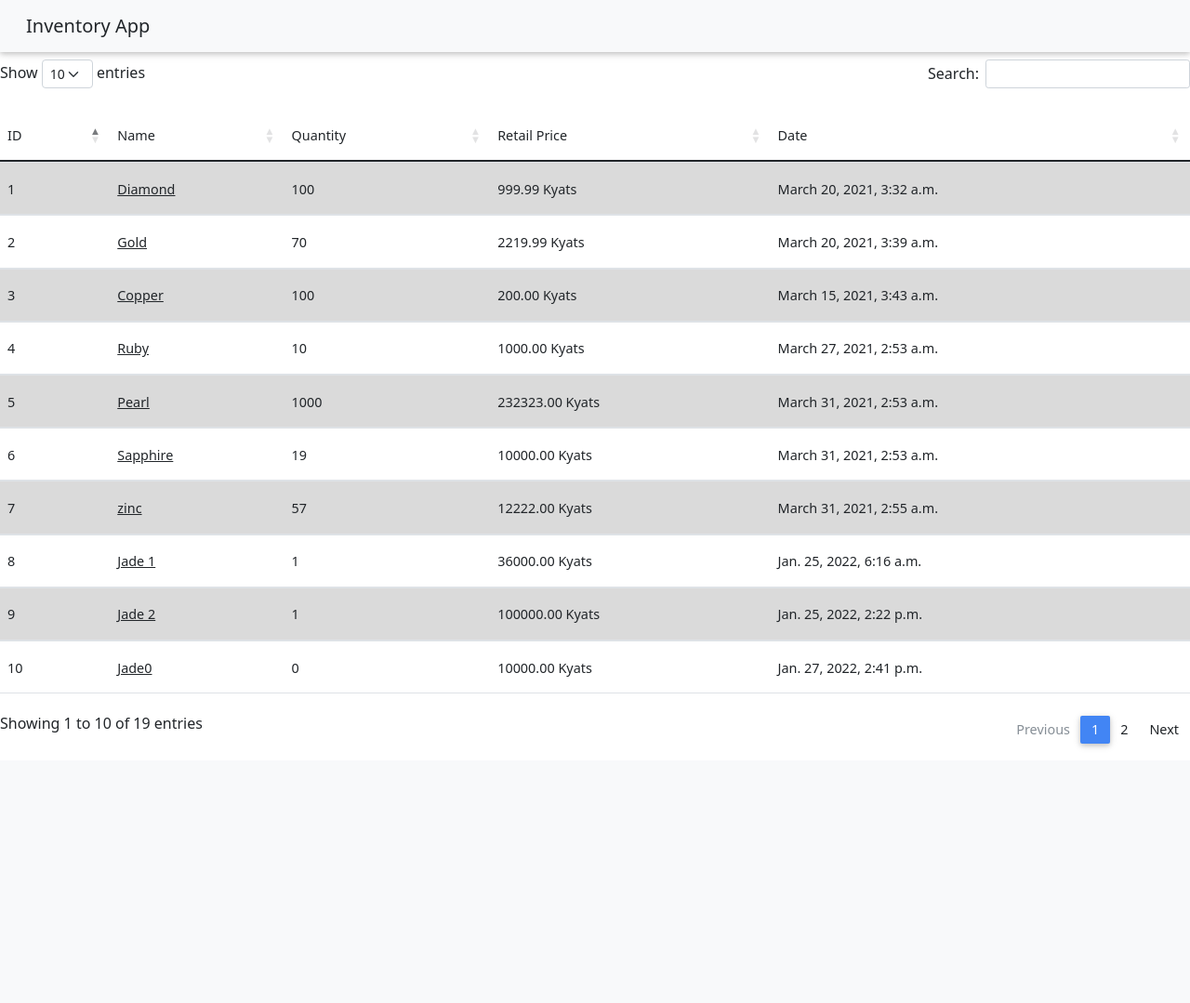
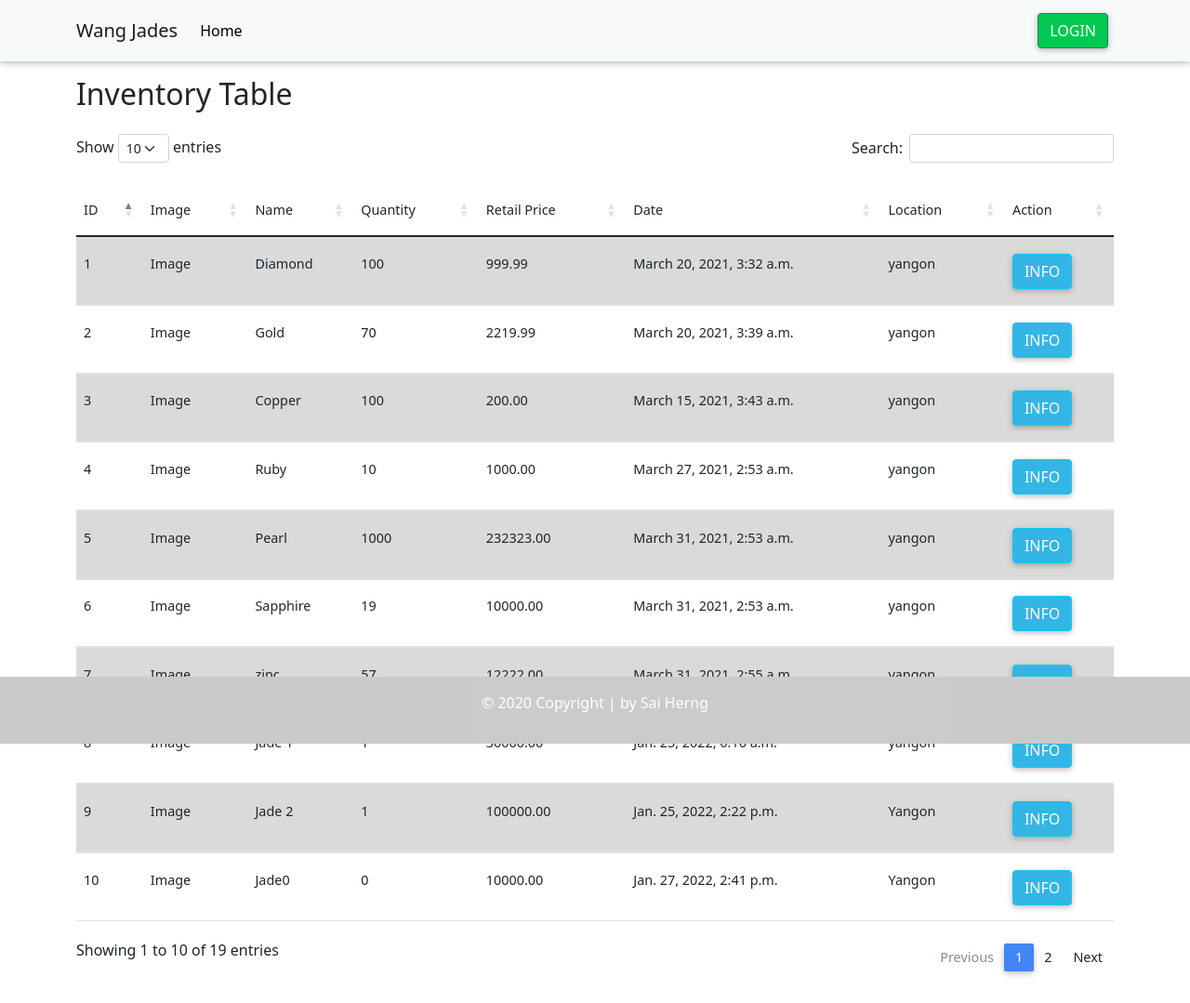
Before and after one commit to saiherng/inventory-app, a Django app: page / in a window 1280 px wide. Shown: the whole page at 93% size. Before the commit the page ends 804 px from the top, so only its background shows below. Run offline with Django 3.2, Linux system fonts and the light colour scheme; data comes from the database, SQL or seed files in the repository; both versions use the stored data as it was after the commit; some libraries are stand-ins or nearby versions.

Commit message:
added datatable

```diff
--- a/main/models.py
+++ b/main/models.py
@@ -1,5 +1,4 @@
 from django.db import models
-#from djmoney.models.fields import MoneyField
 
 
 # Create your models here.
@@ -11,10 +10,14 @@
     quantity = models.IntegerField()
     retail_price = models.DecimalField(max_digits=10, decimal_places=2)
     buy_date = models.DateTimeField()
+    location = models.CharField(max_length=50)
 
     @property
     def getPrice(self):
-        return str(self.retail_price) + " Kyats"
+        return str(self.retail_price)
+
+    def getName(self):
+        return str(self.name)
 
     def __str__(self):
         return self.name
--- a/main/templates/main/index.html
+++ b/main/templates/main/index.html
@@ -5,7 +5,7 @@
   <meta charset="UTF-8" />
   <meta name="viewport" content="width=device-width, initial-scale=1, shrink-to-fit=no" />
   <meta http-equiv="x-ua-compatible" content="ie=edge" />
-  <title>Material Design for Bootstrap</title>
+  <title>Inventory App</title>
   <!-- MDB icon -->
   <link rel="icon" href="img/mdb-favicon.ico" type="image/x-icon" />
   <!-- Font Awesome -->
@@ -34,24 +34,43 @@
 </head>
 
 <body>
-  <!-- Start your project here-->
 
-  <nav class="navbar navbar-light bg-light">
-    <div class="container-fluid">
-      <a class="navbar-brand">Inventory App</a>
+  <nav class="navbar navbar-expand-lg navbar-light bg-light">
+    <div class="container">
+      <a class="navbar-brand" href="#">Wang Jades</a>
+      <button class="navbar-toggler" type="button" data-bs-toggle="collapse" data-bs-target="#navbarSupportedContent" aria-controls="navbarSupportedContent" aria-expanded="false" aria-label="Toggle navigation">
+        <span class="navbar-toggler-icon"></span>
+      </button>
+      <div class="collapse navbar-collapse" id="navbarSupportedContent">
+        <ul class="navbar-nav me-auto mb-2 mb-lg-0">
+          <li class="nav-item">
+            <a class="nav-link active" aria-current="page" href="#">Home</a>
+          </li>
 
+
+        </ul>
+        <a href="/admin" role="button" class="btn btn-success" >Login</a>
+      </div>
     </div>
-
   </nav>
 
- <table id="dtBasicExample" class="table table-striped table-hover" style="width:100%">
+
+  <div class="container mb-3 mt-3">
+    <section><h2>Inventory Table </h2></section>
+  </div>
+
+<div class="container mb-3">
+  <table id="dtBasicExample" class="table table-striped table-hover" style="width:100%">
     <thead class="dataTables">
       <tr>
         <th scope="col">ID</th>
+        <th scope="col">Image</th>
         <th scope="col">Name</th>
         <th scope="col">Quantity</th>
         <th scope="col">Retail Price</th>
         <th scope="col">Date</th>
+        <th scope="col">Location</th>
+        <th scope="col">Action</th>
       </tr>
     </thead>
     <tbody>
@@ -59,21 +78,30 @@
       {% for item in items %}
       <tr>
         <th scope="row">{{item.id}}</th>
-        <td><a href="/item/{{item.id}}">{{ item.name }}</a></td>
+        <td>Image</td>
+        <td>{{ item.name }}</td>
         <td>{{ item.quantity }}</td>
         <td>{{ item.getPrice }}</td>
         <td>{{ item.buy_date }}</td>
+        <td>{{item.location }}</td>
+        <td><a href="/item/{{item.id}}" role="button" class="btn btn-info">Info</a></td>
 
       </tr>
       {% endfor %}
     </tbody>
 
   </table>
+
   </div>
 
+  <footer class="text-center text-white fixed-bottom" style="background-color: #c6c6c6;">
 
 
+    <div class="text-center p-3" style="background-color: rgba(223, 219, 219, 0.2);">
+      <p>© 2020 Copyright | by Sai Herng</p>
+    </div>
 
+  </footer>
 
 
   <!-- End your project here-->
--- a/main/views.py
+++ b/main/views.py
@@ -10,7 +10,15 @@
 def index(request):
 
     items = Item.objects.order_by('id')
-    context = {'items': items}
+
+    total_price = 0
+    for item in items:
+        total_price += item.retail_price
+
+    context = {
+        'items': items,
+        'total_price': str(total_price) + " Kyats"
+    }
 
     return render(request, 'main/index.html', context)
 
```
Also changed, not shown: main/templates/main/item.html (+46 -4 lines), db.sqlite3, main/migrations/0005_item_location.py (added).
